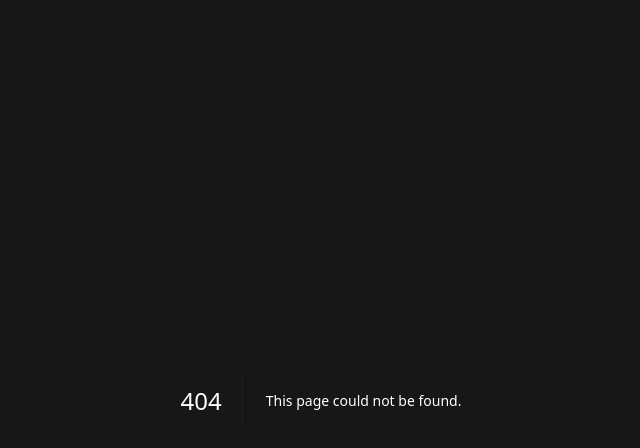
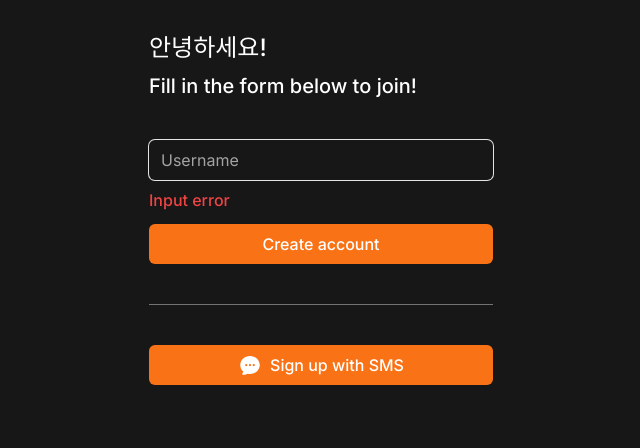
Before and after one commit to cornchiplick/carrot-market-reloaded, a Next.js app: page /create-account in a window 1280 px wide. Before the commit this address had no page. Shown: the top 448 px of the page, without its empty margins (319-959 px from the left). Built offline with nearby package versions, Linux system fonts and the light colour scheme.

Commit message:
Feat: 로그인 페이지 기본 스타일

```diff
--- /dev/null
+++ b/app/create-account/page.tsx
@@ -0,0 +1,34 @@
+import {ChatBubbleOvalLeftEllipsisIcon} from "@heroicons/react/24/solid";
+import Link from "next/link";
+
+export default function CreateAccount() {
+  return (
+    <div className="flex flex-col gap-10 px-5 py-8">
+      <div className="flex flex-col gap-2 *:font-medium">
+        <h1 className="text-2xl">안녕하세요!</h1>
+        <h2 className="text-xl">Fill in the form below to join!</h2>
+      </div>
+      <form className="flex flex-col gap-3">
+        <div className="flex flex-col gap-2">
+          <input
+            className="h-10 w-full rounded-md border-none bg-transparent ring-1 ring-neutral-200 placeholder:text-neutral-400 focus:outline-none focus:ring-2 focus:ring-orange-500"
+            type="text"
+            placeholder="Username"
+            required
+          />
+          <span className="font-medium text-red-500">Input error</span>
+        </div>
+        <button className="primary-btn h-10">Create account</button>
+      </form>
+      <div className="h-px w-full bg-neutral-500" />
+      <div>
+        <Link className="primary-btn flex h-10 items-center justify-center gap-2" href="/sms">
+          <span>
+            <ChatBubbleOvalLeftEllipsisIcon className="h-6 w-6" />
+          </span>
+          <span>Sign up with SMS</span>
+        </Link>
+      </div>
+    </div>
+  );
+}
--- a/app/globals.css
+++ b/app/globals.css
@@ -15,7 +15,7 @@
 }
 
 @layer components {
-  .btn {
-    @apply mt-tomato h-10 w-full rounded-sexy-name bg-black text-white;
+  .primary-btn {
+    @apply w-full rounded-md bg-orange-500 text-center font-medium text-white transition-colors hover:bg-orange-400;
   }
 }
--- a/app/page.tsx
+++ b/app/page.tsx
@@ -9,9 +9,7 @@
         <h2 className="text-2xl">당근 마켓에 어서오세요!</h2>
       </div>
       <div className="flex w-full flex-col items-center gap-3">
-        <Link
-          href="/create-account"
-          className="w-full rounded-md bg-orange-500 py-2.5 text-center text-lg font-medium text-white transition-colors hover:bg-orange-400">
+        <Link href="/create-account" className="primary-btn py-2.5 text-lg">
           시작하기
         </Link>
         <div className="flex gap-2">
```
